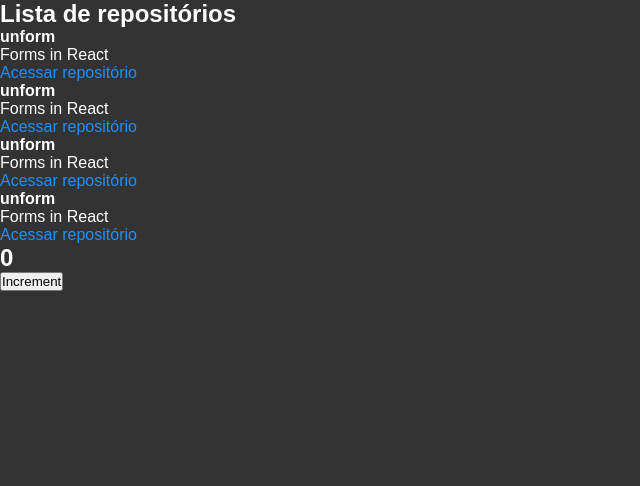
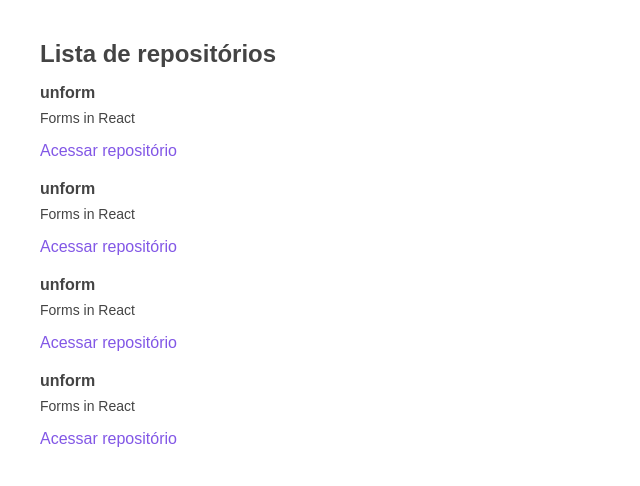
Before and after one commit to luischilanti/rocketseat, a React app in the folder 01-github-explorer/: page / in a window 1280 px wide. Shown: the top 486 px of the page, without its empty margins (0-640 px from the left). Built offline with nearby package versions, Linux system fonts and the light colour scheme.

Commit message:
feat: remove counter. add styles

```diff
--- a/01-github-explorer/src/App.jsx
+++ b/01-github-explorer/src/App.jsx
@@ -1,10 +1,8 @@
-import './styles/global.scss'
+import "./styles/index.scss"
 import { RepositoryList } from './components/RepositoryList'
-import { Counter } from './components/Counter'
 
 export function App() {
-    return <>
+    return (
         <RepositoryList/>
-        <Counter />
-    </>
+    )
 }
--- a/01-github-explorer/src/components/Counter.jsx
+++ /dev/null
@@ -1,16 +0,0 @@
-import { useState } from "react"
-
-export function Counter() {
-    const [counter, setCounter] = useState(0)
-
-    function increment() {
-        setCounter(counter + 1)
-    }
-
-    return (
-        <div>
-            <h2>{counter}</h2>
-            <button type="button" onClick={increment}>Increment</button>
-        </div>
-    )
-}
--- a/01-github-explorer/src/components/RepositoryList.jsx
+++ b/01-github-explorer/src/components/RepositoryList.jsx
@@ -1,4 +1,6 @@
 import { RepositoryItem } from "./RepositoryItem"
+
+import "../styles/index.scss"
 
 const repository = {
     name: 'unform',
--- a/01-github-explorer/src/styles/global.scss
+++ b/01-github-explorer/src/styles/base/global.scss
@@ -6,11 +6,10 @@
 
 body{
     font-family: Arial, Helvetica, sans-serif;
-    background-color: #333;
-    color: #FFF;
+    background-color: $color-white;
+    color: $color-black;
 
     a{
-        color: dodgerblue;
         text-decoration: none;
     }
 }
--- /dev/null
+++ b/01-github-explorer/src/styles/base/repositories.scss
@@ -0,0 +1,28 @@
+section.repository-list {
+  margin: 40px;
+
+  h1 {
+    margin-bottom: 16px;
+  }
+
+  ul {
+    list-style: none;
+
+    li:not(:last-child) {
+      margin-bottom: 20px;
+    }
+
+    p {
+      font-size: 14px;
+      color: $color-black;
+      margin-top: 8px;
+    }
+
+    a {
+      display: inline-block;
+      margin-top: 16px;
+      text-decoration: none;
+      color: $color-primary;
+    }
+  }
+}
--- /dev/null
+++ b/01-github-explorer/src/styles/index.scss
@@ -0,0 +1,6 @@
+// Utilities
+@import "utilities/variables";
+
+// Base Rules
+@import "base/global";
+@import "base/repositories";
--- /dev/null
+++ b/01-github-explorer/src/styles/utilities/_variables.scss
@@ -0,0 +1,4 @@
+$color-primary: #8257E6;
+$color-white: #ffffff;
+$color-black: #444444;
+$color-background: #333333;
```
